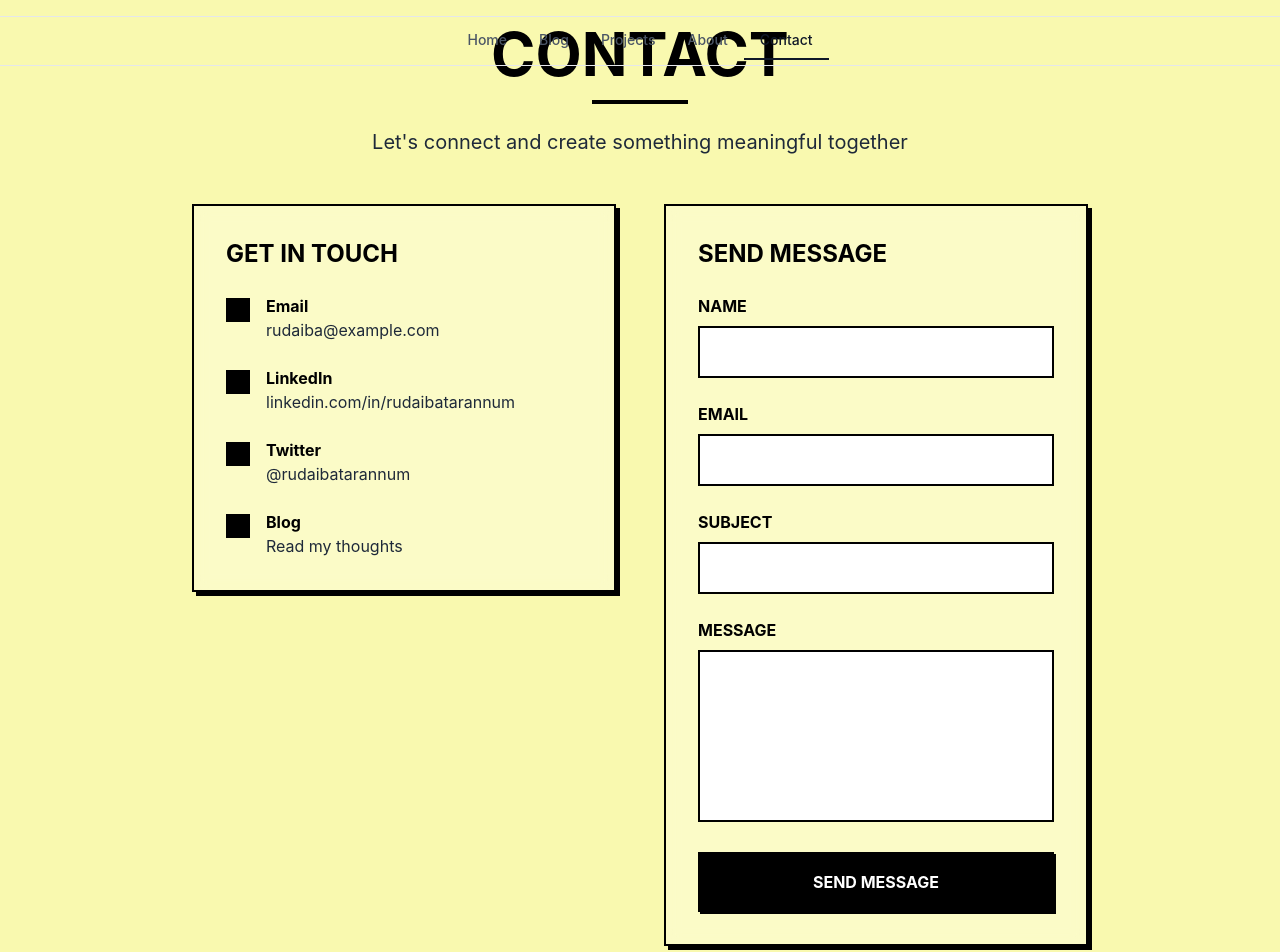
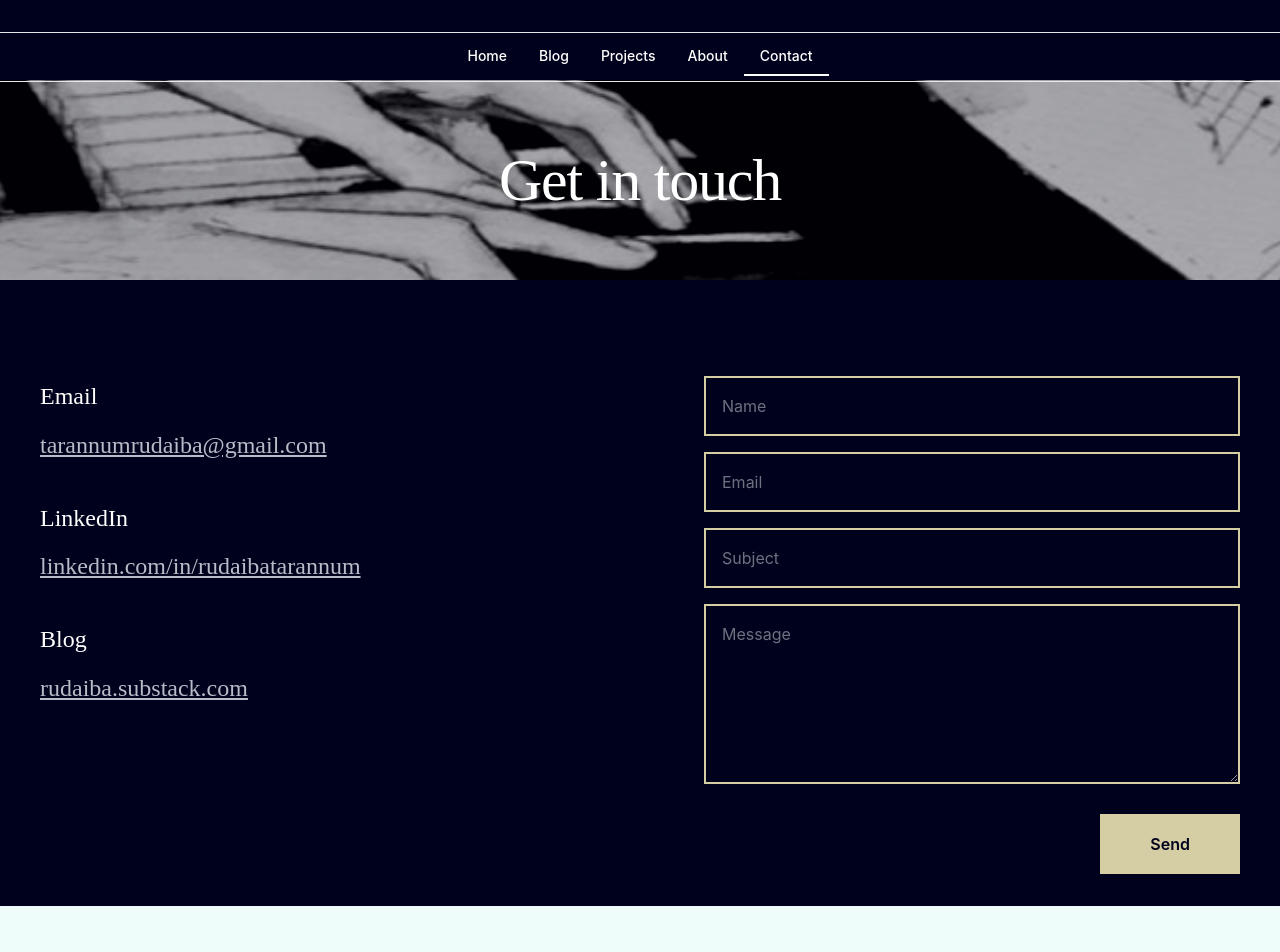
Before and after one commit to SAKETH11111/portfolio, a Next.js app: page /contact in a window 1280 px wide. Shown: the top 952 px of the page. After the commit the page ends 906 px from the top, so only its background shows below. Built offline with nearby package versions, Linux system fonts and the light colour scheme; a web font is replaced by a local one.

Commit message:
refactor: adjust layout and styling across multiple pages; increase navbar height in About page, enhance Contact page with new hero section and improved form design, and update global CSS for consistent spacing

```diff
--- a/src/app/about/page.tsx
+++ b/src/app/about/page.tsx
@@ -5,12 +5,12 @@ export default function About() {
   return (
     <div className="min-h-screen flex flex-col">
       {/* Background fill above navbar */}
-      <div className="fixed top-0 left-0 right-0 h-16 z-40" style={{ backgroundColor: '#EFFDFA' }} />
+      <div className="fixed top-0 left-0 right-0 h-20 z-40" style={{ backgroundColor: '#EFFDFA' }} />
 
       <SubstackNavigation currentPage="about" />
 
       {/* Content Area - starts right below navbar */}
-      <div className="flex flex-1 mt-16 border-t border-gray-200">
+      <div className="flex flex-1 pt-20">
         {/* Left Section */}
         <div className="w-[35%] border-r border-gray-200 flex flex-col">
           {/* Image part - fill entire rectangle */}
@@ -25,20 +25,20 @@ export default function About() {
         </div>
 
         {/* Right Section */}
-        <div className="w-[65%] flex items-center justify-center p-12" style={{ backgroundColor: '#EFFDFA', paddingTop: '20%' }}>
-          <div className="max-w-3xl w-full">
+        <div className="w-[65%] flex items-center justify-center" style={{ backgroundColor: '#EFFDFA', paddingTop: '25%', paddingBottom: '15%', paddingLeft: '64px', paddingRight: '64px' }}>
+          <div className="w-full">
             {/* Subtitle */}
-            <p className="text-black font-spectral text-lg mb-4">
+            <p className="text-black font-spectral text-xl mb-4">
               A thread of thought, pulled gently into form
             </p>
 
             {/* Main heading */}
-            <h2 className="text-black font-zen-antique text-5xl font-normal mb-12">
+            <h2 className="text-black font-zen-antique text-6xl font-normal mb-12">
               Hey hey, it&apos;s Rudaiba!
             </h2>
 
             {/* Body text */}
-            <p className="text-black font-spectral text-lg leading-relaxed mb-16">
+            <p className="text-black font-spectral text-xl leading-relaxed mb-16">
               So like, I really wanna have a para here telling about me, kinda
               like an introduction (DEFINATELY NOT CAUSE i SAW IT ELSE
               WHERE) but anyways, I don&apos;t really know what to write about
@@ -50,7 +50,7 @@ export default function About() {
             <div className="w-32 h-[3px] bg-black mb-8"></div>
 
             {/* Thank you text */}
-            <p className="text-black font-spectral text-lg">
+            <p className="text-black font-spectral text-xl">
               Thank you
             </p>
           </div>
--- a/src/app/contact/page.tsx
+++ b/src/app/contact/page.tsx
@@ -1,164 +1,140 @@
 import SubstackNavigation from '@/components/SubstackNavigation';
+import Image from 'next/image';
 
 export default function Contact() {
   return (
-    <div className="min-h-screen bg-[#F9F9AF]">
-      <SubstackNavigation currentPage="contact" />
+    <div className="min-h-screen bg-[#00011C] flex flex-col">
+      <SubstackNavigation currentPage="contact" textColor="text-white" />
 
-      <main className="px-4 sm:px-6 lg:px-8 pt-6">
-        <div className="max-w-4xl mx-auto">
+      {/* Background fill for navbar area */}
+      <div className="h-[80px] bg-[#00011C]"></div>
 
-          {/* Header Section */}
-          <div className="text-center mb-12">
-            <h1 className="text-4xl sm:text-5xl lg:text-6xl font-bold text-black mb-4">
-              CONTACT
-            </h1>
-            <div className="w-24 h-1 bg-black mx-auto mb-6"></div>
-            <p className="text-xl text-gray-800 max-w-2xl mx-auto">
-              Let&apos;s connect and create something meaningful together
-            </p>
+      {/* Hero Section */}
+      <div className="relative h-[25vh] min-h-[200px] flex items-center justify-center overflow-hidden flex-shrink-0">
+        {/* Background Image */}
+        <div className="absolute inset-0">
+          <Image
+            src="/images/image.png"
+            alt="Contact background"
+            fill
+            sizes="100vw"
+            className="object-cover filter grayscale contrast-125"
+            priority
+          />
         </div>
 
+        {/* Hero Title */}
+        <h1
+          className="relative z-10 font-light text-white text-center tracking-[-0.02em] font-zen-antique"
+          style={{ fontSize: '60px' }}
+        >
+          Get in touch
+        </h1>
+      </div>
+
+      <main className="px-6 lg:px-8 flex-grow flex items-center justify-center pt-16">
+        <div className="max-w-[1200px] mx-auto w-full py-8">
           {/* Contact Content */}
-          <div className="grid grid-cols-1 lg:grid-cols-2 gap-12 mb-16">
+          <div className="grid grid-cols-1 lg:grid-cols-2 gap-8 lg:gap-32">
             {/* Contact Information */}
+            <div className="lg:col-span-1">
               <div className="space-y-8">
-              <div className="bg-white/30 backdrop-blur-sm border-2 border-black p-8 shadow-[4px_4px_0px_0px_rgba(0,0,0,1)]">
-                <h2 className="text-2xl font-bold text-black mb-6">GET IN TOUCH</h2>
-
-                <div className="space-y-6">
-                  <div className="flex items-start space-x-4">
-                    <div className="w-6 h-6 bg-black flex-shrink-0 mt-1"></div>
                 <div>
-                      <h3 className="font-bold text-black">Email</h3>
-                      <a href="mailto:rudaiba@example.com" className="text-gray-800 hover:underline">
-                        rudaiba@example.com
+                  <h3 className="text-[20px] font-medium text-white mb-2 font-zen-antique">Email</h3>
+                  <a
+                    href="mailto:tarannumrudaiba@gmail.com"
+                    className="text-[18px] text-[#B8BCC8] hover:text-white transition-colors duration-300 underline font-zen-antique"
+                  >
+                    tarannumrudaiba@gmail.com
                   </a>
                 </div>
-                  </div>
 
-                  <div className="flex items-start space-x-4">
-                    <div className="w-6 h-6 bg-black flex-shrink-0 mt-1"></div>
                 <div>
-                      <h3 className="font-bold text-black">LinkedIn</h3>
-                      <a href="#" className="text-gray-800 hover:underline">
+                  <h3 className="text-[20px] font-medium text-white mb-2 font-zen-antique">LinkedIn</h3>
+                  <a
+                    href="https://linkedin.com/in/rudaibatarannum"
+                    target="_blank"
+                    rel="noopener noreferrer"
+                    className="text-[18px] text-[#B8BCC8] hover:text-white transition-colors duration-300 underline font-zen-antique"
+                  >
                     linkedin.com/in/rudaibatarannum
                   </a>
                 </div>
-                  </div>
 
-                  <div className="flex items-start space-x-4">
-                    <div className="w-6 h-6 bg-black flex-shrink-0 mt-1"></div>
                 <div>
-                      <h3 className="font-bold text-black">Twitter</h3>
-                      <a href="#" className="text-gray-800 hover:underline">
-                        @rudaibatarannum
+                  <h3 className="text-[20px] font-medium text-white mb-2 font-zen-antique">Blog</h3>
+                  <a
+                    href="https://rudaiba.substack.com/"
+                    target="_blank"
+                    rel="noopener noreferrer"
+                    className="text-[18px] text-[#B8BCC8] hover:text-white transition-colors duration-300 underline font-zen-antique"
+                  >
+                    rudaiba.substack.com
                   </a>
-                    </div>
-                  </div>
-
-                  <div className="flex items-start space-x-4">
-                    <div className="w-6 h-6 bg-black flex-shrink-0 mt-1"></div>
-                    <div>
-                      <h3 className="font-bold text-black">Blog</h3>
-                      <a href="/blog" className="text-gray-800 hover:underline">
-                        Read my thoughts
-                      </a>
-                    </div>
-                  </div>
                 </div>
               </div>
             </div>
 
             {/* Contact Form */}
-            <div className="bg-white/30 backdrop-blur-sm border-2 border-black p-8 shadow-[4px_4px_0px_0px_rgba(0,0,0,1)]">
-              <h2 className="text-2xl font-bold text-black mb-6">SEND MESSAGE</h2>
+            <div className="lg:col-span-1">
 
-              <form className="space-y-6">
+              <form className="space-y-4">
                 <div>
-                  <label htmlFor="name" className="block text-black font-bold mb-2">
-                    NAME
-                  </label>
                   <input
                     type="text"
                     id="name"
                     name="name"
-                    className="w-full px-4 py-3 border-2 border-black bg-white focus:outline-none focus:ring-0 focus:border-gray-600"
+                    placeholder="Name"
+                    className="w-full px-4 py-4 bg-transparent border-2 border-[#D5CEA5] text-white placeholder-[#6B7280] focus:outline-none focus:border-white transition-colors duration-300"
                     required
                   />
                 </div>
 
                 <div>
-                  <label htmlFor="email" className="block text-black font-bold mb-2">
-                    EMAIL
-                  </label>
                   <input
                     type="email"
                     id="email"
                     name="email"
-                    className="w-full px-4 py-3 border-2 border-black bg-white focus:outline-none focus:ring-0 focus:border-gray-600"
+                    placeholder="Email"
+                    className="w-full px-4 py-4 bg-transparent border-2 border-[#D5CEA5] text-white placeholder-[#6B7280] focus:outline-none focus:border-white transition-colors duration-300"
                     required
                   />
                 </div>
 
                 <div>
-                  <label htmlFor="subject" className="block text-black font-bold mb-2">
-                    SUBJECT
-                  </label>
                   <input
                     type="text"
                     id="subject"
                     name="subject"
-                    className="w-full px-4 py-3 border-2 border-black bg-white focus:outline-none focus:ring-0 focus:border-gray-600"
+                    placeholder="Subject"
+                    className="w-full px-4 py-4 bg-transparent border-2 border-[#D5CEA5] text-white placeholder-[#6B7280] focus:outline-none focus:border-white transition-colors duration-300"
                     required
                   />
                 </div>
 
                 <div>
-                  <label htmlFor="message" className="block text-black font-bold mb-2">
-                    MESSAGE
-                  </label>
                   <textarea
                     id="message"
                     name="message"
                     rows={6}
-                    className="w-full px-4 py-3 border-2 border-black bg-white focus:outline-none focus:ring-0 focus:border-gray-600 resize-none"
+                    placeholder="Message"
+                    className="w-full px-4 py-4 bg-transparent border-2 border-[#D5CEA5] text-white placeholder-[#6B7280] focus:outline-none focus:border-white transition-colors duration-300 resize-vertical min-h-[150px]"
                     required
                   ></textarea>
                 </div>
 
+                <div className="flex justify-end mt-6">
                   <button
                     type="submit"
-                  className="w-full bg-black text-white font-bold py-4 px-8 border-2 border-black hover:bg-white hover:text-black transition-colors duration-200 shadow-[2px_2px_0px_0px_rgba(0,0,0,1)] hover:shadow-[4px_4px_0px_0px_rgba(0,0,0,1)] transform hover:-translate-x-1 hover:-translate-y-1"
+                    className="px-12 py-4 bg-[#D5CEA5] text-[#00011C] border-2 border-[#D5CEA5] font-semibold text-base hover:bg-[#E5D9A7] hover:border-[#E5D9A7] transition-all duration-300 hover:-translate-y-0.5 cursor-pointer"
                   >
-                  SEND MESSAGE
+                    Send
                   </button>
+                </div>
               </form>
             </div>
           </div>
 
-          {/* Call to Action */}
-          <div className="text-center bg-white/30 backdrop-blur-sm border-2 border-black p-8 shadow-[4px_4px_0px_0px_rgba(0,0,0,1)]">
-            <h2 className="text-3xl font-bold text-black mb-4">LET&apos;S COLLABORATE</h2>
-            <p className="text-lg text-gray-800 mb-6 max-w-2xl mx-auto">
-              Whether you have a project in mind, want to discuss ideas, or just want to say hello,
-              I&apos;d love to hear from you. Every great conversation starts with a simple message.
-            </p>
-            <div className="flex flex-col sm:flex-row gap-4 justify-center">
-              <a
-                href="/projects"
-                className="inline-block bg-white text-black font-bold py-3 px-8 border-2 border-black hover:bg-black hover:text-white transition-colors duration-200 shadow-[2px_2px_0px_0px_rgba(0,0,0,1)] hover:shadow-[4px_4px_0px_0px_rgba(0,0,0,1)] transform hover:-translate-x-1 hover:-translate-y-1"
-              >
-                VIEW MY WORK
-              </a>
-              <a
-                href="/blog"
-                className="inline-block bg-white text-black font-bold py-3 px-8 border-2 border-black hover:bg-black hover:text-white transition-colors duration-200 shadow-[2px_2px_0px_0px_rgba(0,0,0,1)] hover:shadow-[4px_4px_0px_0px_rgba(0,0,0,1)] transform hover:-translate-x-1 hover:-translate-y-1"
-              >
-                READ MY THOUGHTS
-              </a>
-            </div>
-          </div>
         </div>
       </main>
     </div>
--- a/src/app/globals.css
+++ b/src/app/globals.css
@@ -23,6 +23,7 @@
     --foreground: #ededed;
   }
 }
+
 
 body {
   background: var(--background);
--- a/src/app/layout.tsx
+++ b/src/app/layout.tsx
@@ -1,8 +1,6 @@
 import type { Metadata } from "next";
 import { Spectral } from "next/font/google";
 import "./globals.css";
-import { StagewiseToolbar } from "@stagewise/toolbar-next";
-import ReactPlugin from "@stagewise-plugins/react";
 
 const spectral = Spectral({
   variable: "--font-spectral",
@@ -34,7 +32,6 @@ export default function RootLayout({
         suppressHydrationWarning
       >
         <link href="https://fonts.googleapis.com/css2?family=Zen+Antique+Soft:wght@400&display=swap" rel="stylesheet" />
-        <StagewiseToolbar config={{ plugins: [ReactPlugin] }} />
         {children}
       </body>
     </html>
--- a/src/app/projects/page.tsx
+++ b/src/app/projects/page.tsx
@@ -94,19 +94,18 @@ export default function Projects() {
           {/* Left Arrow */}
           <button
             onClick={handleLeftArrow}
-            className="fixed left-4 sm:left-6 md:left-8 lg:left-12 top-1/2 -translate-y-1/2 z-30 w-12 h-12 sm:w-14 sm:h-14 md:w-16 md:h-16 bg-[#D5CEA5] hover:bg-white border-4 border-[#D5CEA5] hover:border-white transition-all duration-300 flex items-center justify-center group"
+            className="fixed left-4 sm:left-6 md:left-8 lg:left-12 top-1/2 -translate-y-1/2 z-30 p-4 hover:scale-110 transition-all duration-300 cursor-pointer"
             disabled={isAnimating}
           >
             <svg
-              width="24"
-              height="24"
+              width="32"
+              height="32"
               viewBox="0 0 24 24"
               fill="none"
-              className="group-hover:scale-110 transition-transform"
             >
               <path
                 d="M15 6L9 12L15 18"
-                stroke="black"
+                stroke="white"
                 strokeWidth="3"
                 strokeLinecap="square"
                 strokeLinejoin="miter"
@@ -238,19 +237,18 @@ export default function Projects() {
           {/* Right Arrow */}
           <button
             onClick={handleRightArrow}
-            className="fixed right-4 sm:right-6 md:right-8 lg:right-12 top-1/2 -translate-y-1/2 z-30 w-12 h-12 sm:w-14 sm:h-14 md:w-16 md:h-16 bg-[#D5CEA5] hover:bg-white border-4 border-[#D5CEA5] hover:border-white transition-all duration-300 flex items-center justify-center group"
+            className="fixed right-4 sm:right-6 md:right-8 lg:right-12 top-1/2 -translate-y-1/2 z-30 p-4 hover:scale-110 transition-all duration-300 cursor-pointer"
             disabled={isAnimating}
           >
             <svg
-              width="24"
-              height="24"
+              width="32"
+              height="32"
               viewBox="0 0 24 24"
               fill="none"
-              className="group-hover:scale-110 transition-transform"
             >
               <path
                 d="M9 6L15 12L9 18"
-                stroke="black"
+                stroke="white"
                 strokeWidth="3"
                 strokeLinecap="square"
                 strokeLinejoin="miter"
--- a/src/components/SubstackNavigation.tsx
+++ b/src/components/SubstackNavigation.tsx
@@ -10,7 +10,7 @@ interface SubstackNavigationProps {
 
 export default function SubstackNavigation({ currentPage = 'home', backgroundColor = 'transparent', textColor = 'text-gray-600' }: SubstackNavigationProps) {
   return (
-    <div className="fixed w-full top-4 z-50" style={{ backgroundColor }}>
+    <div className="fixed w-full top-8 z-50" style={{ backgroundColor }}>
       {/* Navigation Bar */}
       <div className="border-t border-b border-gray-200">
         <div className="h-12 px-1 flex items-center justify-center relative overflow-x-auto">
```
Also changed, not shown: public/images/image.png (added). Lines whose indentation alone changed are shown as unchanged.
